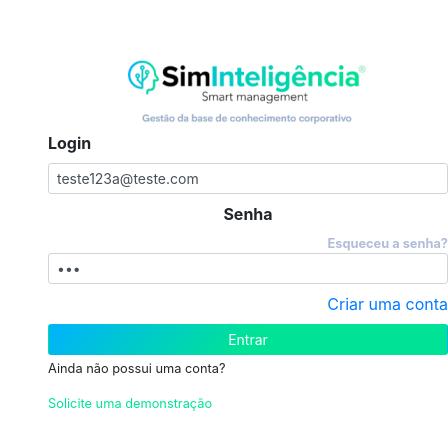
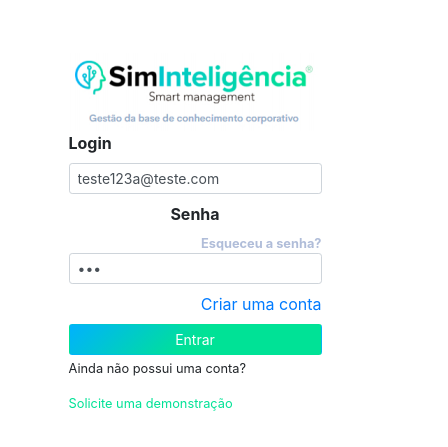
Before and after one commit to juliano988/SimIntelig-ncia-dev-challenge, a Next.js app: page /login in a window 390 px wide. Shown: the part 181-628 px from the top of the page, 448 px wide, since content can reach past the window. Built offline with nearby package versions, Linux system fonts and the light colour scheme.

Commit message:
Tela de login responsiva

```diff
--- a/pages/login.tsx
+++ b/pages/login.tsx
@@ -52,7 +52,7 @@
   return (
     <>
       <div className="d-flex">
-        <div className="d-flex flex-column justify-content-center vh-100 ml-5 mr-5">
+        <div className={styles.login_container + " d-flex flex-column justify-content-center vh-100 ml-5 mr-5"}>
           <div>
             <img src="sim-form-logo.PNG"></img>
           </div>
--- a/styles/login-styles.module.scss
+++ b/styles/login-styles.module.scss
@@ -1,11 +1,23 @@
-.char_div{
+.char_div {
   width: 100%;
-  background-image: url('../public/char-img.PNG');
+  background-image: url("../public/char-img.PNG");
   background-position: center;
   background-repeat: no-repeat;
   background-size: cover;
 }
 
-.form_input{
+.form_input {
   width: 400px;
 }
+
+@media (max-width: 575.98px) {
+  .login_container {
+    margin: auto !important;
+  }
+  .form_input{
+    width: 100%;
+  }
+  .char_div {
+    display: none;
+  }
+}
```
